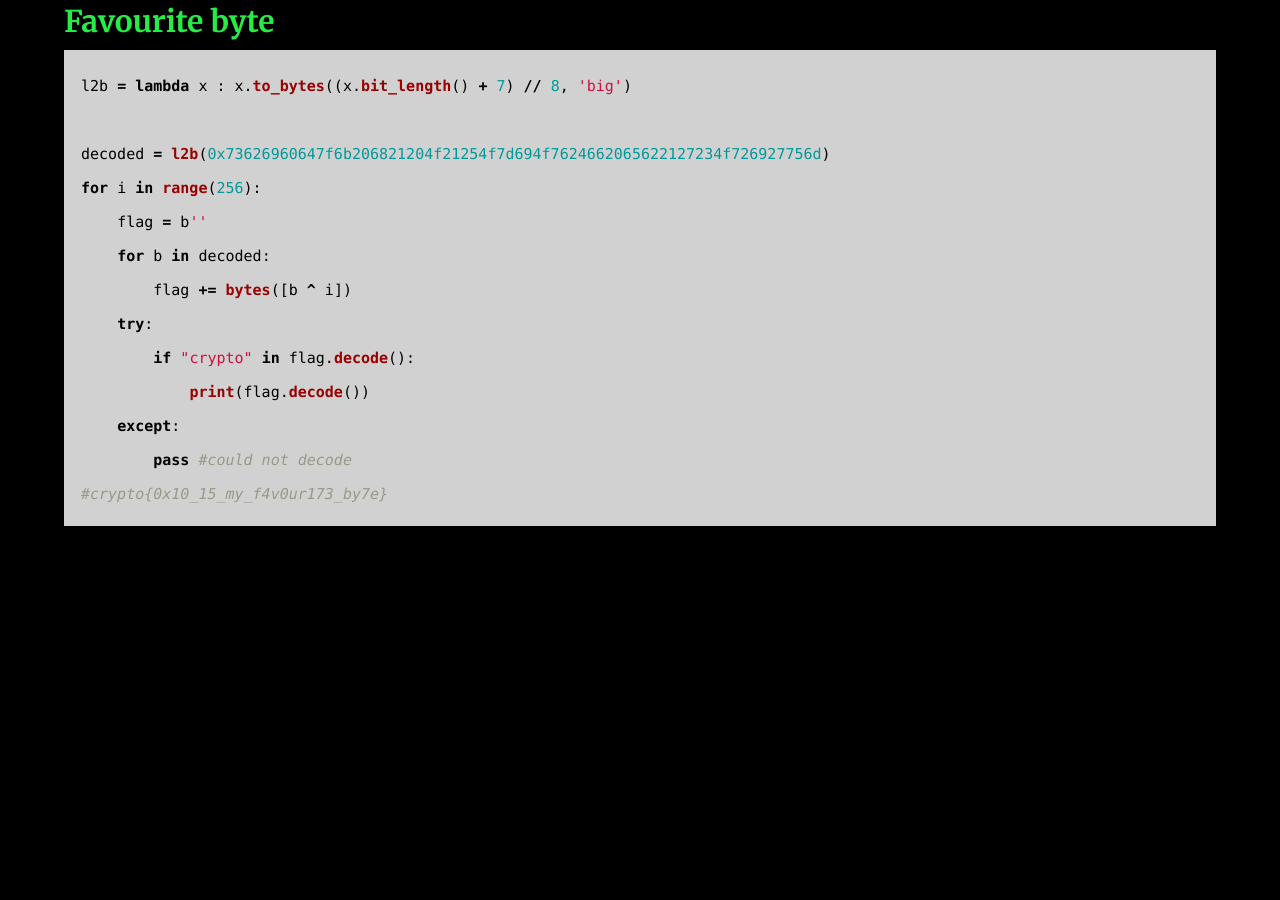
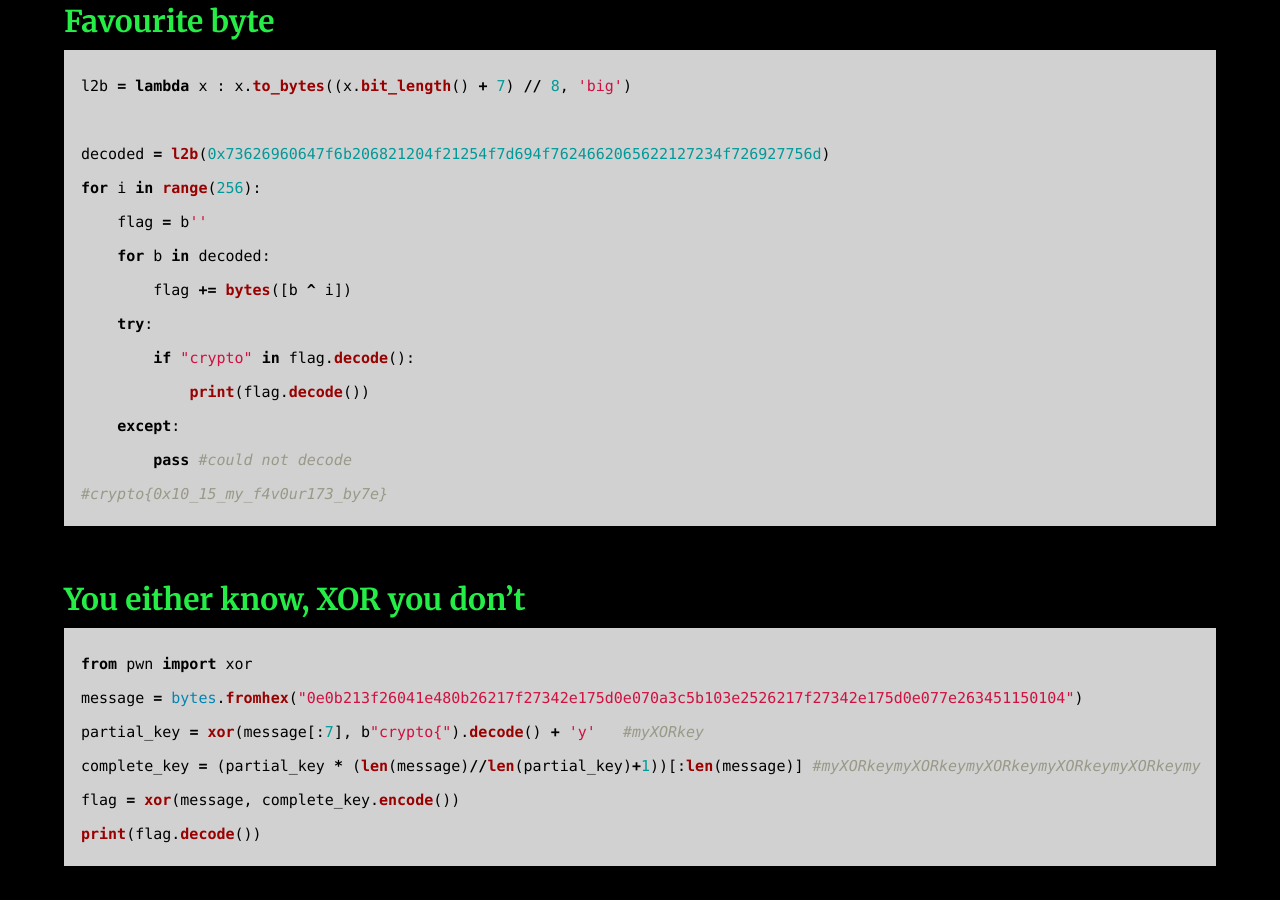
Before and after one commit to AC01010/Connor-McCartney.github.io, a Jekyll site: the page built from _posts/2009-01-12-CryptohackGeneral.md, in a window 1280 px wide and 900 px high, scrolled down 3112 px. Built offline with Jekyll 4.4.1, drawn with Linux system fonts in a browser that asks for light colours; before the commit the page ends 3672 px from its top, so only the background shows below that.

Commit message:
Create 2009-01-12-CryptohackGeneral.md

````diff
--- a/_posts/2009-01-12-CryptohackGeneral.md
+++ b/_posts/2009-01-12-CryptohackGeneral.md
@@ -118,3 +118,14 @@ for i in range(256):
         pass #could not decode
 #crypto{0x10_15_my_f4v0ur173_by7e}
 ```
+
+### You either know, XOR you don't
+
+```python
+from pwn import xor
+message = bytes.fromhex("0e0b213f26041e480b26217f27342e175d0e070a3c5b103e2526217f27342e175d0e077e263451150104")
+partial_key = xor(message[:7], b"crypto{").decode() + 'y'   #myXORkey
+complete_key = (partial_key * (len(message)//len(partial_key)+1))[:len(message)] #myXORkeymyXORkeymyXORkeymyXORkeymyXORkeymy
+flag = xor(message, complete_key.encode())
+print(flag.decode())
+```
````
